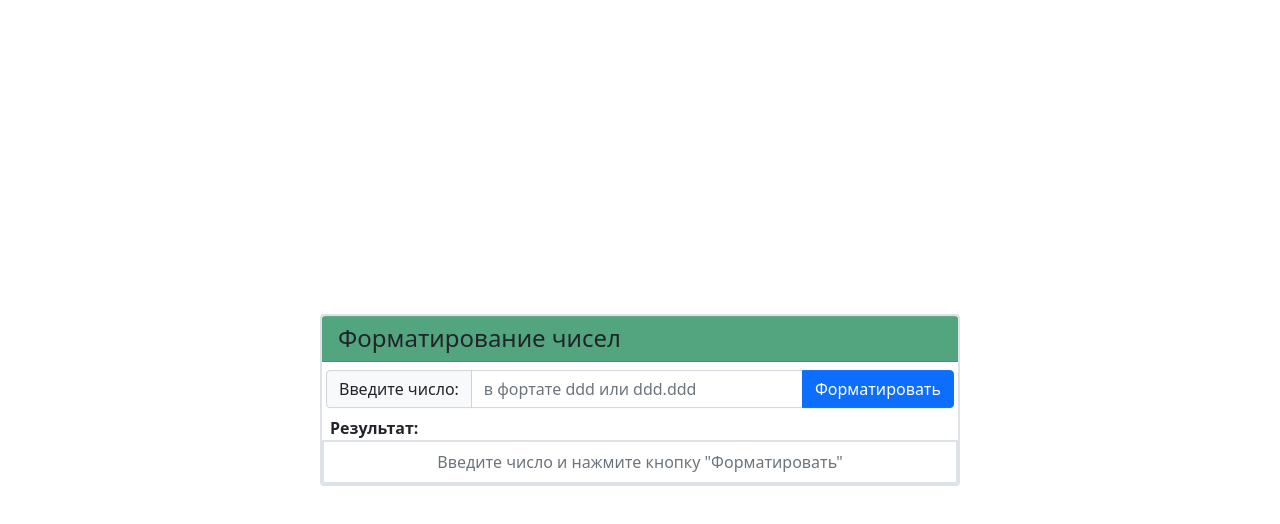
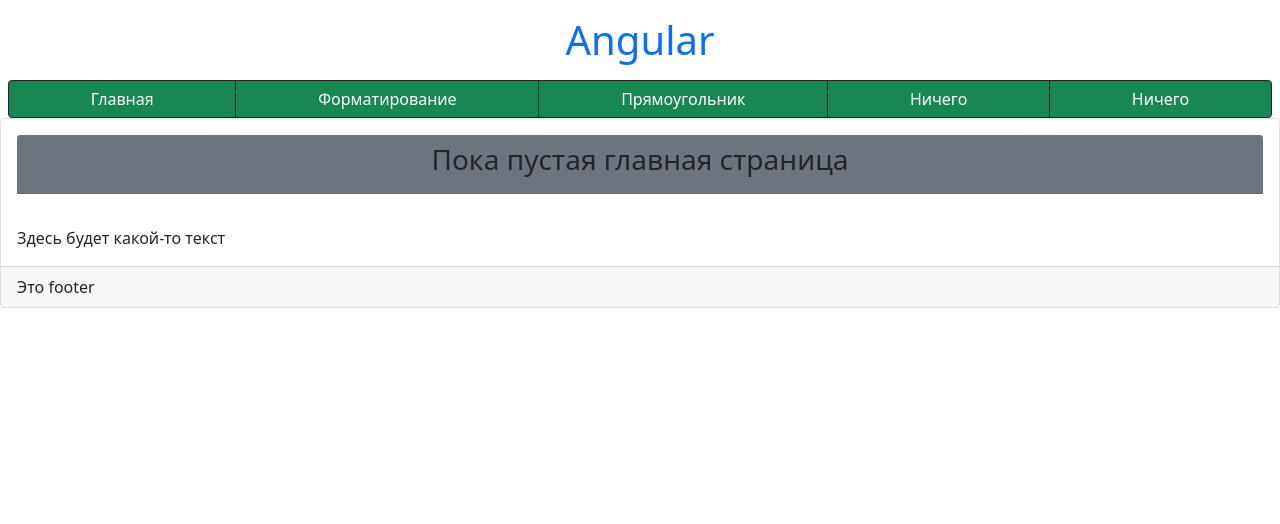
Before and after one commit to ByKos92/AngularTasks, an Angular app: page / in a window 1280 px wide. Shown: the top 524 px of the page. Built offline with nearby package versions, Linux system fonts and the light colour scheme.

Commit message:
add routes

```diff
--- a/src/app/app.component.html
+++ b/src/app/app.component.html
@@ -1 +1,17 @@
-<app-price></app-price>
+<div>
+  <h1 class="m-3 text-center text-primary">Angular</h1>
+  <nav>
+    <div class="btn-group d-flex justify-content-center mx-2">
+      <a class="btn btn-success border border-dark" routerLink="">Главная</a>
+      <a class="btn btn-success border border-dark" routerLink="/price"
+        >Форматирование</a
+      >
+      <a class="btn btn-success border border-dark" routerLink="/rec"
+        >Прямоугольник</a
+      >
+      <a class="btn btn-success border border-dark" routerLink="">Ничего</a>
+      <a class="btn btn-success border border-dark" routerLink="">Ничего</a>
+    </div>
+  </nav>
+  <router-outlet></router-outlet>
+</div>
--- a/src/app/app.module.ts
+++ b/src/app/app.module.ts
@@ -1,15 +1,28 @@
 import { NgModule } from '@angular/core';
 import { BrowserModule } from '@angular/platform-browser';
+import { Routes, RouterModule } from '@angular/router';
 
 import { AppRoutingModule } from './app-routing.module';
 import { AppComponent } from './app.component';
 import { PriceComponent } from './price/price.component';
 import { RecComponent } from './rec/rec.component';
 import { TestComponent } from './test/test.component';
+import { HomeComponent } from './home/home.component';
 
+const appRoutes: Routes = [
+  { path: '', component: HomeComponent },
+  { path: 'rec', component: RecComponent },
+  { path: 'price', component: PriceComponent },
+];
 @NgModule({
-  declarations: [AppComponent, PriceComponent, RecComponent, TestComponent],
-  imports: [BrowserModule, AppRoutingModule],
+  declarations: [
+    AppComponent,
+    PriceComponent,
+    RecComponent,
+    TestComponent,
+    HomeComponent,
+  ],
+  imports: [BrowserModule, AppRoutingModule, RouterModule.forRoot(appRoutes)],
   providers: [],
   bootstrap: [AppComponent],
 })
--- /dev/null
+++ b/src/app/home/home.component.html
@@ -0,0 +1,7 @@
+<div class="card">
+  <div class="card-header m-3 bg-secondary">
+    <h3 class="text-center">Пока пустая главная страница</h3>
+  </div>
+  <div class="card-body">Здесь будет какой-то текст</div>
+  <div class="card-footer">Это footer</div>
+</div>
--- /dev/null
+++ b/src/app/home/home.component.ts
@@ -0,0 +1,15 @@
+import { Component, OnInit } from '@angular/core';
+
+@Component({
+  selector: 'app-home',
+  templateUrl: './home.component.html',
+  styleUrls: ['./home.component.scss']
+})
+export class HomeComponent implements OnInit {
+
+  constructor() { }
+
+  ngOnInit(): void {
+  }
+
+}
```
Also changed, not shown: src/app/home/home.component.scss (added).
